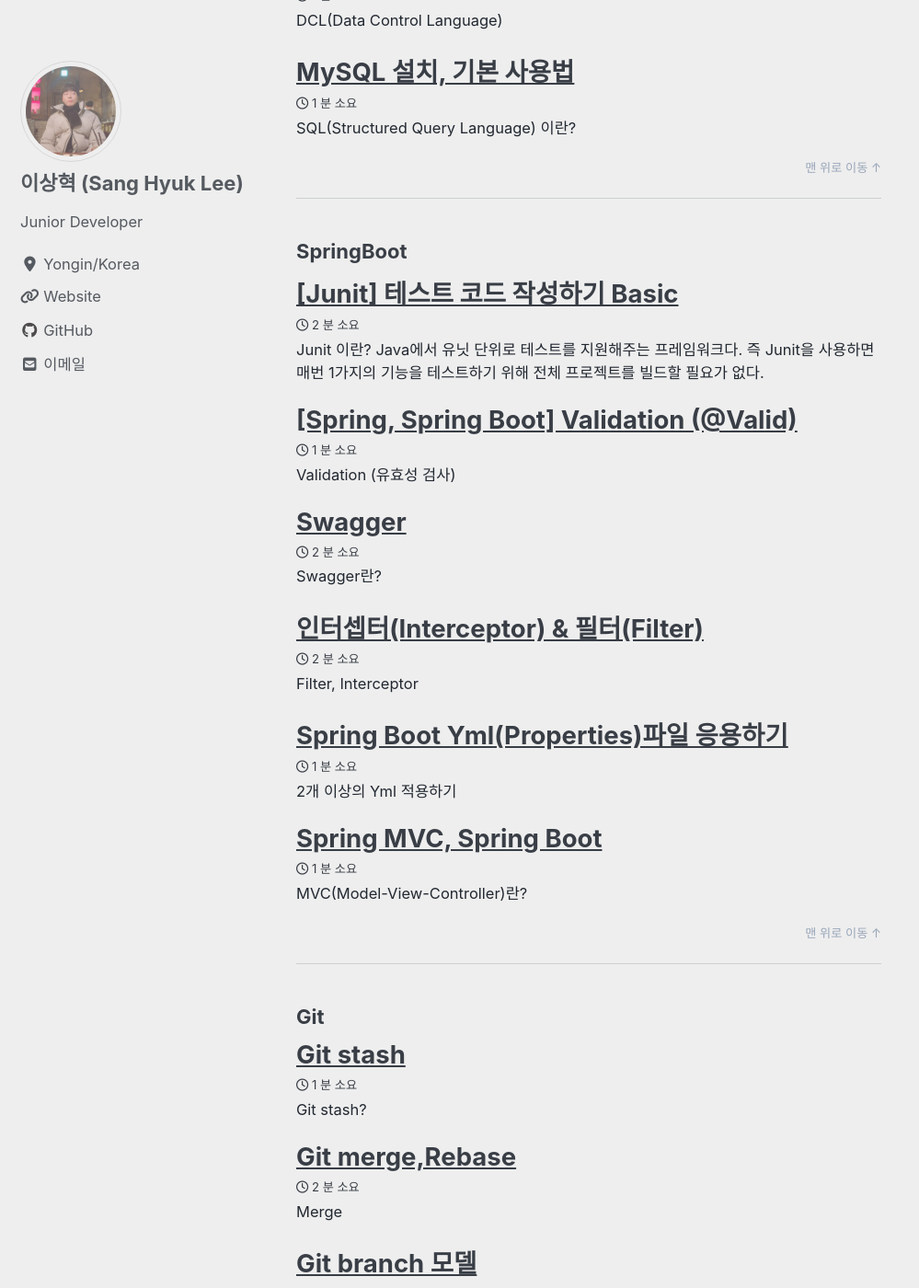
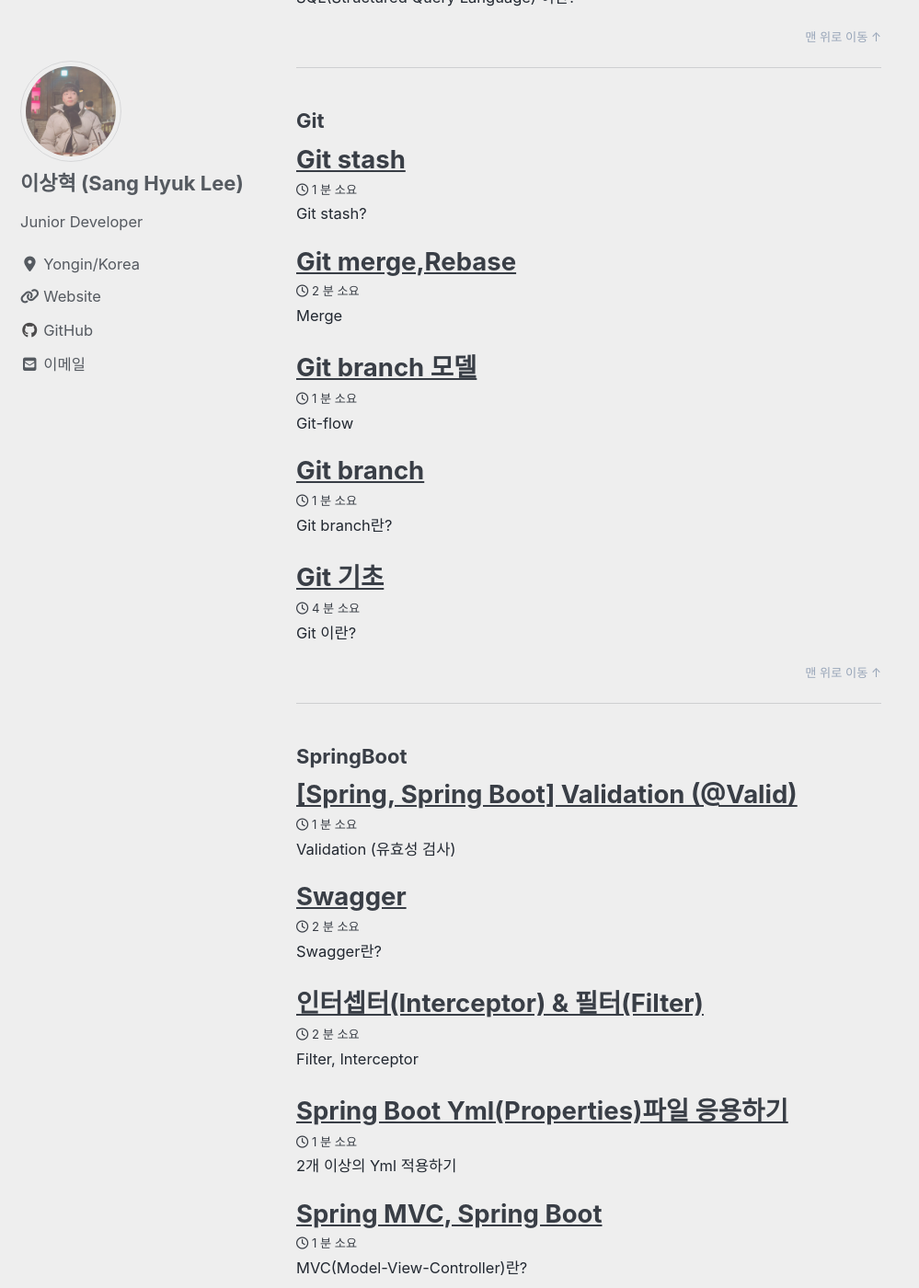
Before and after one commit to ksshlee/ksshlee.github.io, a Jekyll site: the page built from _pages/category-archive.md, in a window 1280 px wide and 1400 px high, scrolled down 4412 px. Shown: the whole window at 92% size, without its empty margins (0-999 px from the left). Built offline with Jekyll 4.4.1, drawn with Linux system fonts in a browser that asks for light colours; cached includes are drawn as plain includes; nearby versions of some CDN libraries; comment, search, counter and statistics services are not loaded; a style sheet for code colours, icons or effects is not loaded; part of the change alters nothing that is shown; some of the changed text lies outside the part shown.

````diff
--- a/_posts/BackEnd/2020-03-29-junit.md
+++ b/_posts/BackEnd/2020-03-29-junit.md
@@ -1,7 +1,7 @@
 ---
 title: \[Junit\] 테스트 코드 작성하기 Basic
-categories : [Spring,SpringBoot,JUnit]
-tags: [Spring,SpringBoot,JUnit,테스트]
+categories : [JUnit,TestCode]
+tags: [JUnit,Test,TestCode]
 toc: true
 toc_sticky: true
 toc_label: "목차"
@@ -60,6 +60,12 @@ Junit 이란?
 
 JUnit Annotation
 --
+
+### @Run(SpringJUnit4ClassRunner.class)
+
+- **해당 어노테이션은 Junit4를 사용하고, Spring 프레임워크를 사용한다면 만드시 붙혀주자.**
+
+
 
 ### @Test
 
--- /dev/null
+++ b/_posts/BackEnd/2020-03-30-mock.md
@@ -0,0 +1,93 @@
+---
+title: \[Mock] 테스트 코드 작성하기 Basic
+categories : [Mock,TestCode]
+tags: [Mock,TestCode,Test]
+toc: true
+toc_sticky: true
+toc_label: "목차"
+---
+
+
+Mock 이란?
+--
+![spring](/assets/img/back_end/2020-03-30/test2.png)
+
+- Mock은 모조품이라는 뜻을 갖고 있다.
+- 말 그대로 가짜 객체를 만드는데 이때 Mock을 사용한다.
+- 위의 그림을 예시로 들면 Service 또는 Repository 객체는 이미 테스트를 했고 단지 저 객체들을 활용하는 로직을 테스트하고 싶을때 사용된다.
+  - 즉 Mock Object는 Service, Repository 객체 역할을 한다.
+  - 사용자가 원하는 값을 응답받게 설정이 가능하다.
+
+
+![mock](/assets/img/back_end/2020-03-30/test.png)
+
+**정리하자면 서로간의 의존성이 강한 객체를 가짜 객체로 만들어서 사용하는 방법이다.**
+
+### 주의 사항
+
+- Mock 프레임워크를 사용할때는 정상 작동하더라고 실제로는 정상적으로 작동하지 않을 수도 있다.
+
+
+<br><br>
+
+
+Mockito 어노테이션
+--
+
+### @RunWith(MockitoJunitRunner.class)
+
+- 반드시 필요한건 아니지만 안달아주면 귀찮으니 달아 주도록 한다.
+
+
+### @Mock
+
+- Mock 객체를 생성하는 어노테이션이다.
+
+### @InjectMocks
+
+- @Mock이 붙은 객체를 @InjectMocks가 붙은 객체에게 주입시켜준다.
+- 그래서 DAO, Repository 이런 객체를 @Mock으로 두고 Service 객체를 @InjectMocks로 사용한다.
+
+>Example
+
+```java
+@Mock
+PostDAO postDAO;
+
+@InjectMocks
+PostService postService; // PostDAO Mock 객체를 주입
+
+@Test
+public void test(){
+    when(postDAO.read(any())).thenReturn(new PostDTO("1","Title","Content"));
+}
+```
+
+- when(A).thenReturn(B)
+  - A가 호출이 되면 B를 return하라 라는 뜻이다.
+  - 즉 postDAO.read()가 호출이 되면 항상 저 PostDTO를 응답해준다.
+- any()
+  - 인자값이 아무값이라는 뜻이다. 즉 어떤 값이 들어와도 PostDTO를 응답해라 라는뜻이다.
+  - 조금더 확실하게 하기 위해서 anyLong()과 같이 타입을 지정하던가 any(PostParam.class) 이런식으로 Class Type을 지정하여 조금 더 정확하게 테스트 해볼 수 있다.
+
+
+<br><br>
+
+
+Mock
+
+
+
+
+출처
+--
+[https://medium.com/@piraveenaparalogarajah/what-is-mocking-in-testing-d4b0f2dbe20a](https://medium.com/@piraveenaparalogarajah/what-is-mocking-in-testing-d4b0f2dbe20a)
+
+[https://cornswrold.tistory.com/369](https://cornswrold.tistory.com/369)
+
+
+<br><br>
+
+
+
+**혹시 제가 잘못 알고 있거나 오타, 궁금한점 있으시면 댓글 남겨주시면 감사겠습니다!**
````
Also changed, not shown: assets/img/back_end/2020-03-30/test.png (added), assets/img/back_end/2020-03-30/test2.png (added).
